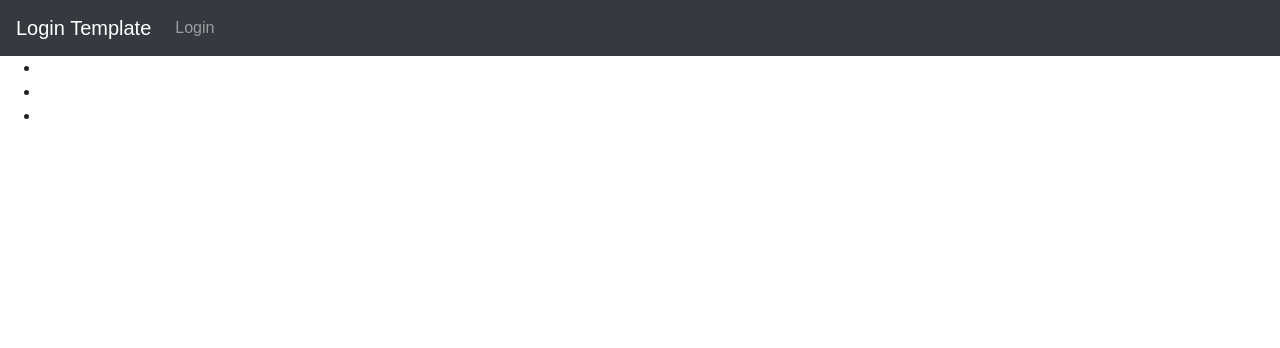
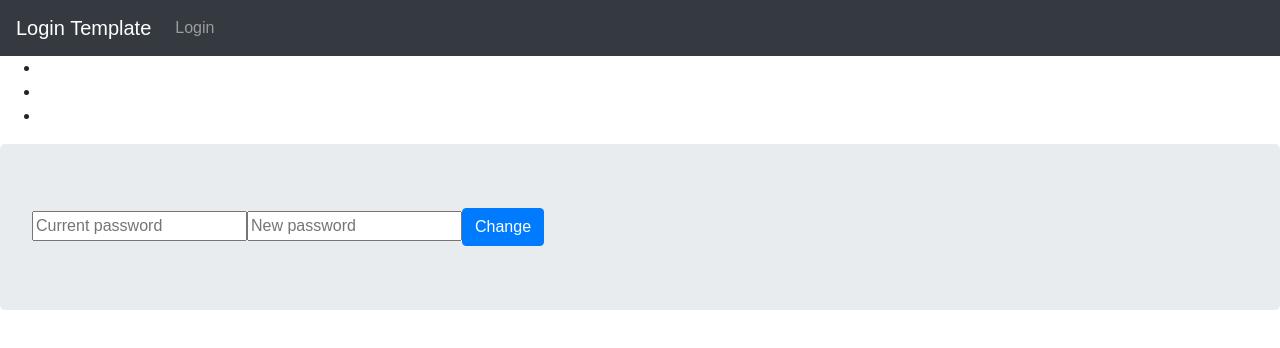
Before and after one commit to JacobTate/mern-login-template, a React (Create React App) app in the folder client/: page /profile in a window 1280 px wide. Shown: the top 348 px of the page. Built offline with nearby package versions, Linux system fonts and the light colour scheme; no server answers.

Commit message:
user can now change password on the profile page

```diff
--- a/client/src/App.js
+++ b/client/src/App.js
@@ -3,6 +3,7 @@ import HomePage from "../src/Pages/home";
 import Login from "../src/Pages/login";
 import Signup from "../src/Pages/signUp";
 import ProfilePage from "../src/Pages/Profile";
+import Users from "../src/Pages/Users";
 import { BrowserRouter as Router, Switch, Route } from "react-router-dom";
 import "./App.css";
 import Nav from "../src/components/Navbar";
@@ -23,6 +24,9 @@ class App extends Component {
               <Route path="/profile">
                 <ProfilePage />
               </Route>
+              <Route exact path="/users/:name">
+                <Users/>
+              </Route>
               <Route path="/">
                 <HomePage />
               </Route>
--- a/client/src/Pages/Profile/index.js
+++ b/client/src/Pages/Profile/index.js
@@ -1,5 +1,9 @@
 import React, { Component } from "react";
-import { sessionStorageCheck, getUserInfo } from "../../utils/userLoginCheck";
+import {
+  sessionStorageCheck,
+  getUserInfo,
+  changePassword,
+} from "../../utils/userLoginCheck";
 const userCreds = sessionStorageCheck();
 const userInfo = new getUserInfo(userCreds.email, userCreds.password);
 userInfo.getUserData();
@@ -10,6 +14,10 @@ class ProfilePage extends Component {
       userFName: "",
       userLName: "",
       userEmail: "",
+      userPass: "",
+      userId: "",
+      currentPass: "",
+      newPass: "",
     };
   }
   componentDidMount() {
@@ -23,10 +31,25 @@ class ProfilePage extends Component {
         userFName: userData.firstName,
         userLName: userData.lastName,
         userEmail: userData.email,
+        userPass: userData.password,
+        userId: userData._id
       });
-    }, 500);
+    }, 600);
   }
-
+  handleChange = (event) => {
+    if (event.target.name === "currentPass") {
+      this.setState({ currentPass: event.target.value });
+    } else if (event.target.name === "newPass") {
+      this.setState({ newPass: event.target.value });
+    }
+  };
+  formSubmit = (event) => {
+    if (this.state.currentPass === this.state.userPass) {
+      changePassword(this.state.currentPass, this.state.newPass, this.state.userId);
+    }else{
+      alert("Incorrect password")
+    }
+  };
   render() {
     return (
       <div>
@@ -35,6 +58,35 @@ class ProfilePage extends Component {
           <li>{this.state.userLName}</li>
           <li>{this.state.userEmail}</li>
         </ul>
+        <div className="jumbotron">
+          <form
+            onSubmit={(event) => {
+              this.formSubmit(event);
+            }}
+          >
+            <input
+              onChange={(event) => {
+                this.handleChange(event);
+              }}
+              type="password"
+              name="currentPass"
+              placeholder="Current password"
+              required
+            ></input>
+            <input
+              onChange={(event) => {
+                this.handleChange(event);
+              }}
+              type="password"
+              name="newPass"
+              placeholder="New password"
+              required
+            ></input>
+            <button type="submit" className="btn btn-primary">
+              Change
+            </button>
+          </form>
+        </div>
       </div>
     );
   }
--- /dev/null
+++ b/client/src/Pages/Users/index.js
@@ -0,0 +1,14 @@
+import React, { Component } from "react";
+class Users extends Component {
+  constructor(props) {
+    super(props);
+  }
+  render() {
+    return (
+      <div>
+        <button onClick={console.log(this.props.match.params)}>click</button>
+      </div>
+    );
+  }
+}
+export default Users;
--- a/client/src/utils/userLoginCheck.js
+++ b/client/src/utils/userLoginCheck.js
@@ -18,7 +18,7 @@ export class getUserInfo {
   getUserData() {
     axios
       .get(`/api/getUserInfo/${this.state.email}/${this.state.password}`)
-      .then(res => {
+      .then((res) => {
         this.state.userInfo = res.data;
         console.log(res.data);
       });
@@ -33,3 +33,11 @@ export function logOut() {
   sessionStorage.setItem("isLoggedIn", [false]);
   window.location.reload(false);
 }
+export function changePassword(oldPass, newPass, id) {
+  sessionStorage.setItem("LoginTemplatePassword",  [newPass])
+  axios.put("/api/changePassword", {
+    oldPass,
+    newPass,
+    id
+  });
+}
```
Also changed, not shown: 1 other file (tests, documents, lock files or other folders).
